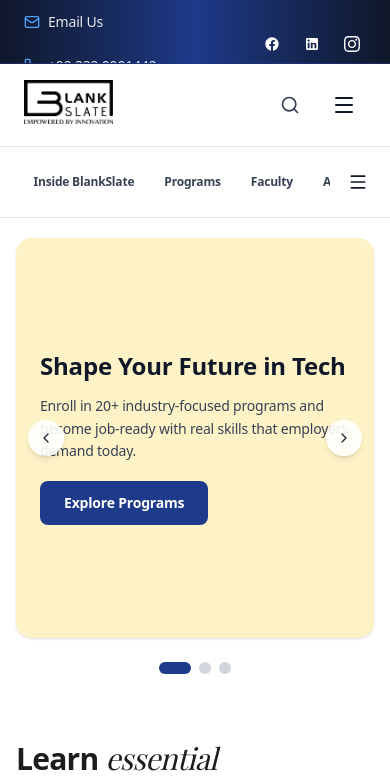
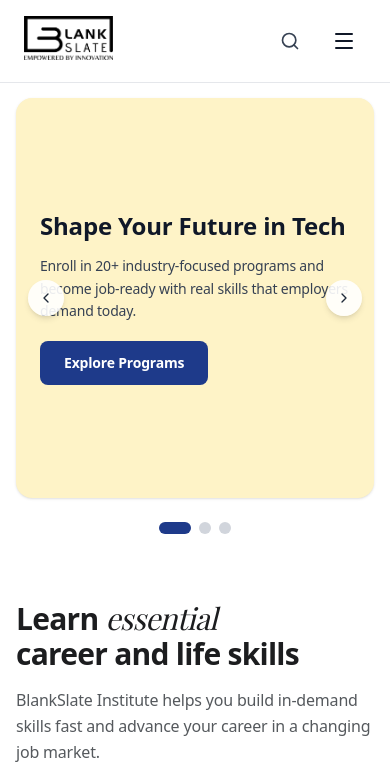
Before and after one commit to techbyrayyan/blank-slate-ins, a Next.js app: page / in a window 390 px wide. Shown: the top 780 px of the page. Built offline with nearby package versions, Linux system fonts and the light colour scheme.

Commit message:
style: hide top and bottom bars on mobile view, keep middle bar intact

```diff
--- a/src/app/contact/page.js
+++ b/src/app/contact/page.js
@@ -63,7 +63,7 @@ export default function ContactPage() {
       <CustomCursor />
       <Navbar onOpenApply={() => setApplyModalOpen(true)} />
 
-      <main className="flex-1 pt-[190px] sm:pt-[210px] lg:pt-[230px] pb-24">
+      <main className="flex-1 pt-[95px] md:pt-[190px] sm:pt-[210px] lg:pt-[230px] pb-24">
         <div className="max-w-7xl mx-auto px-4 sm:px-6 lg:px-8">
           {/* Header */}
           <motion.div
--- a/src/app/programs/page.js
+++ b/src/app/programs/page.js
@@ -21,7 +21,7 @@ export default function ProgramsPage() {
       <CustomCursor />
       <Navbar onOpenApply={() => handleApply("Full Stack Development")} />
 
-      <main className="flex-1 pt-[200px] sm:pt-[220px] lg:pt-[240px] pb-24">
+      <main className="flex-1 pt-[95px] md:pt-[200px] sm:pt-[220px] lg:pt-[240px] pb-24">
         <InteractiveProgramExplorer onOpenApply={handleApply} />
       </main>
 
--- a/src/components/Hero.js
+++ b/src/components/Hero.js
@@ -74,7 +74,7 @@ export default function Hero({ onOpenApply }) {
   };
 
   return (
-    <section className="relative bg-white select-none" id="hero" style={{ paddingTop: "230px", paddingBottom: "35px" }}>
+    <section className="relative bg-white select-none pt-[90px] md:pt-[230px] pb-[35px]" id="hero">
       <div className="max-w-7xl mx-auto px-4 sm:px-6 lg:px-8">
 
         {/* ── 3-panel slider ── */}
--- a/src/components/Navbar.js
+++ b/src/components/Navbar.js
@@ -131,7 +131,7 @@ export default function Navbar({ onOpenApply }) {
     <>
       <div className="fixed top-0 left-0 right-0 z-40 bg-white">
         <header className="bg-white">
-          <div className={`bg-gradient-to-r from-[#0f172a] via-[#1e3a8a] to-[#0f172a] text-gray-200 border-b border-blue-900/50 overflow-hidden transition-all duration-400 ease-in-out ${
+          <div className={`hidden md:block bg-gradient-to-r from-[#0f172a] via-[#1e3a8a] to-[#0f172a] text-gray-200 border-b border-blue-900/50 overflow-hidden transition-all duration-400 ease-in-out ${
             isScrolled ? "max-h-0 opacity-0 py-0" : "max-h-16 opacity-100"
           }`}>
             <div className="max-w-7xl mx-auto px-6 lg:px-10 py-3 flex items-center justify-between gap-4">
@@ -217,7 +217,7 @@ export default function Navbar({ onOpenApply }) {
             </div>
           </div>
 
-          <nav className="bg-white border-b border-gray-200">
+          <nav className="hidden md:block bg-white border-b border-gray-200">
             <div className="max-w-7xl mx-auto px-4 sm:px-6 lg:px-10 py-2.5 flex items-center justify-between gap-3">
 
               {/* Left side: Logo on scroll only across all devices (hidden by default when not scrolled) */}
```
